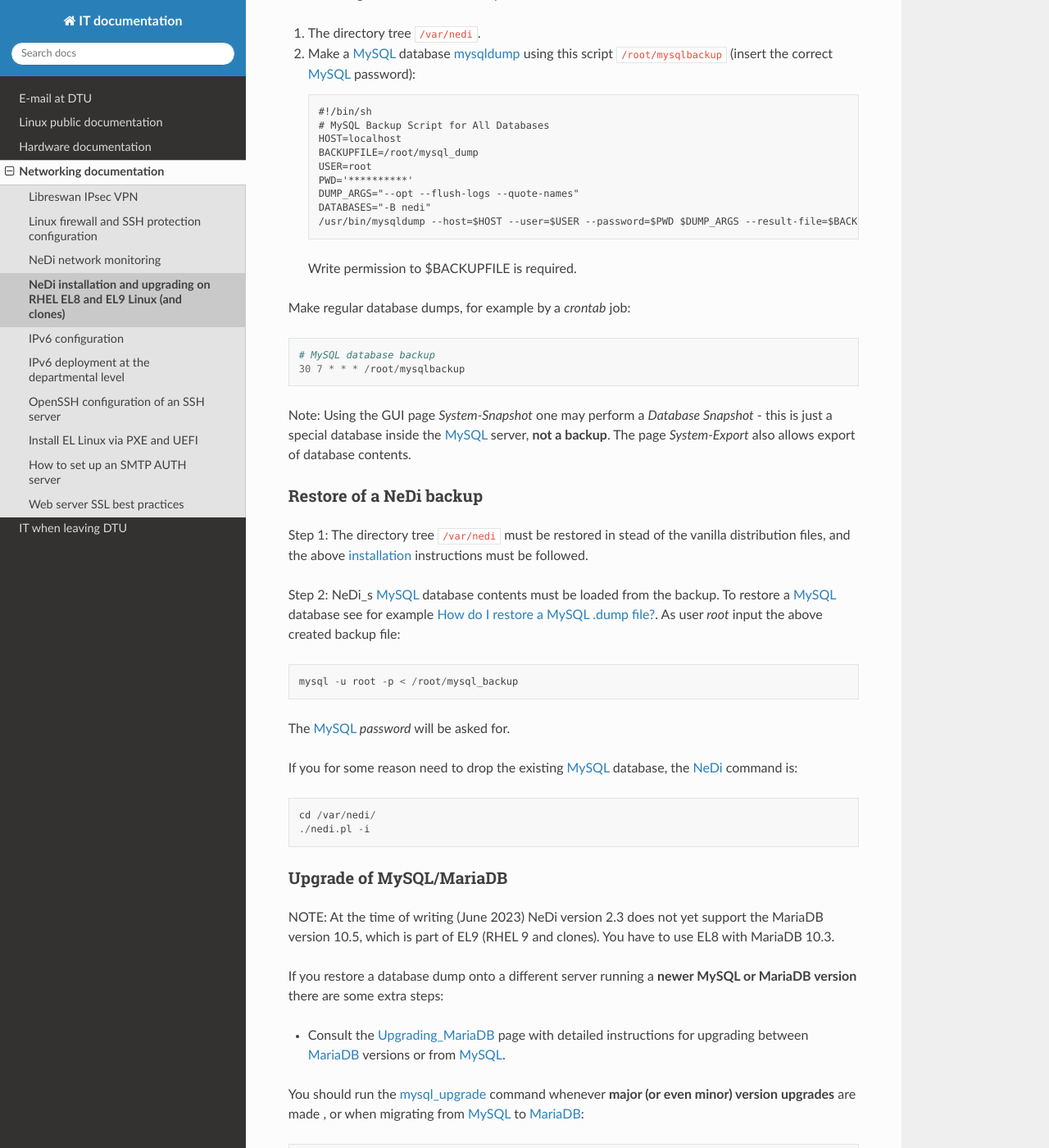
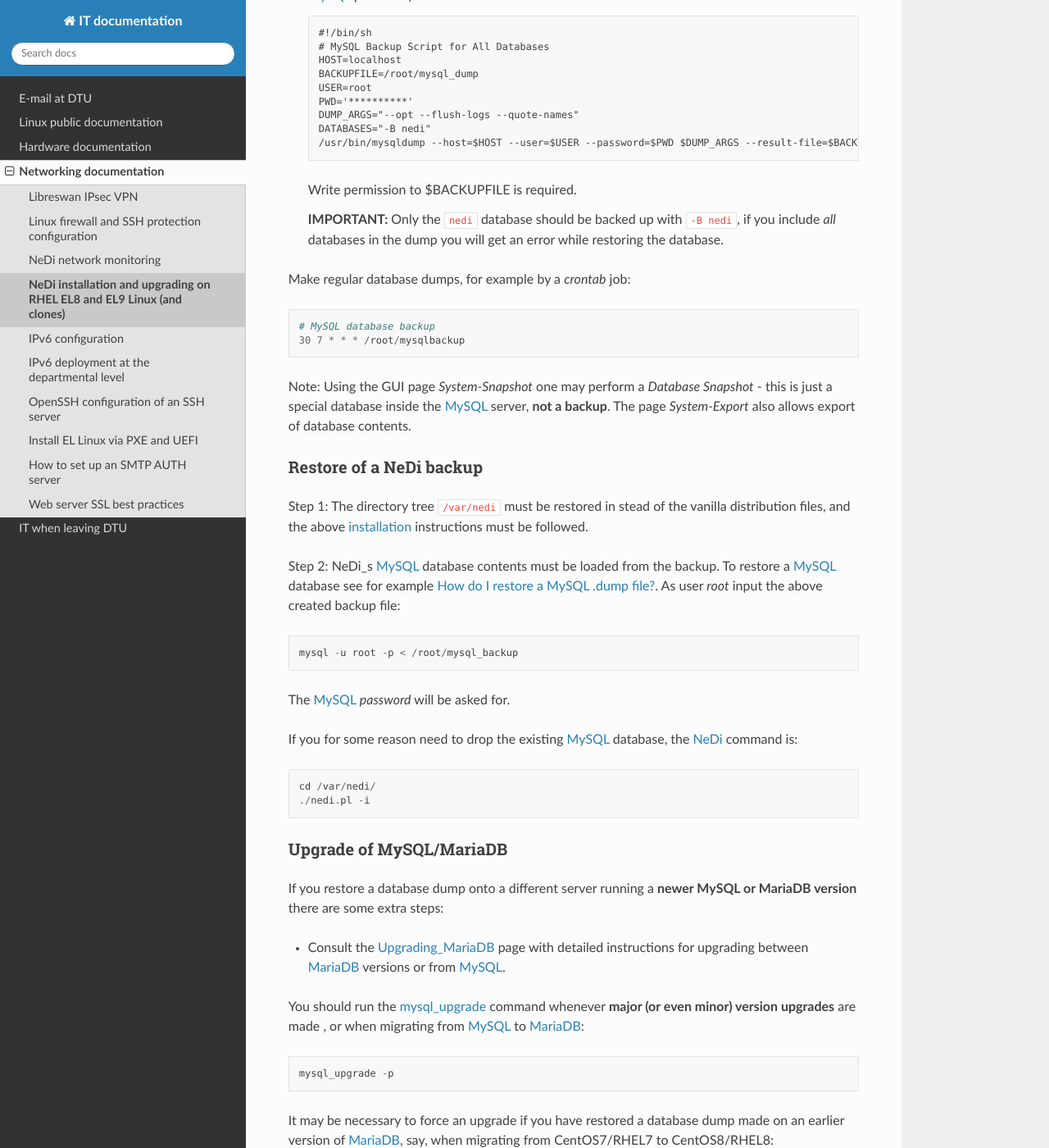
Before and after one commit to OleHolmNielsen/ITwiki, a Sphinx documentation site: the page built from docs/NeDi_installation_on_CentOS.rst, in a window 1280 px wide and 1400 px high, scrolled down 10920 px. Shown: the whole window at 82% size. Built offline with Sphinx 7.4.7 and the Read the Docs theme 3.1.0, drawn with Linux system fonts in a browser that asks for light colours; some of the changed text lies outside the part shown.

Commit message:
Corrected the database backup documentation on EL9

```diff
--- a/docs/NeDi_installation_on_CentOS.rst
+++ b/docs/NeDi_installation_on_CentOS.rst
@@ -66,10 +66,6 @@ may be used to set up your own playbook for installing NeDi_ with Ansible_.
 
 NeDi installation on EL9
 ------------------------------
-
-**WARNING:** At the time of writing (June 2023) NeDi version 2.3 does not yet support the MariaDB version 10.5,
-which is part of EL9 (RHEL 9 and clones).
-You have to use EL8 with MariaDB 10.3 in stead.
 
 The EL9 MariaDB_ database is version 10.5.
 See the 10.5 release notes at https://mariadb.com/kb/en/changes-and-improvements-in-mariadb-10-5/
@@ -476,6 +472,9 @@ In order to backup the entire NeDi_ server to a different location (for disaster
 
    Write permission to $BACKUPFILE is required.
 
+   **IMPORTANT:** Only the ``nedi`` database should be backed up with ``-B nedi``,
+   if you include *all* databases in the dump you will get an error while restoring the database.
+
 Make regular database dumps, for example by a *crontab* job::
 
   # MySQL database backup
@@ -510,10 +509,6 @@ If you for some reason need to drop the existing MySQL_ database, the NeDi_ comm
 Upgrade of MySQL/MariaDB
 ..........................
 
-NOTE: At the time of writing (June 2023) NeDi version 2.3 does not yet support the MariaDB version 10.5,
-which is part of EL9 (RHEL 9 and clones).
-You have to use EL8 with MariaDB 10.3.
-
 If you restore a database dump onto a different server running a **newer MySQL or MariaDB version**
 there are some extra steps:
 
```
